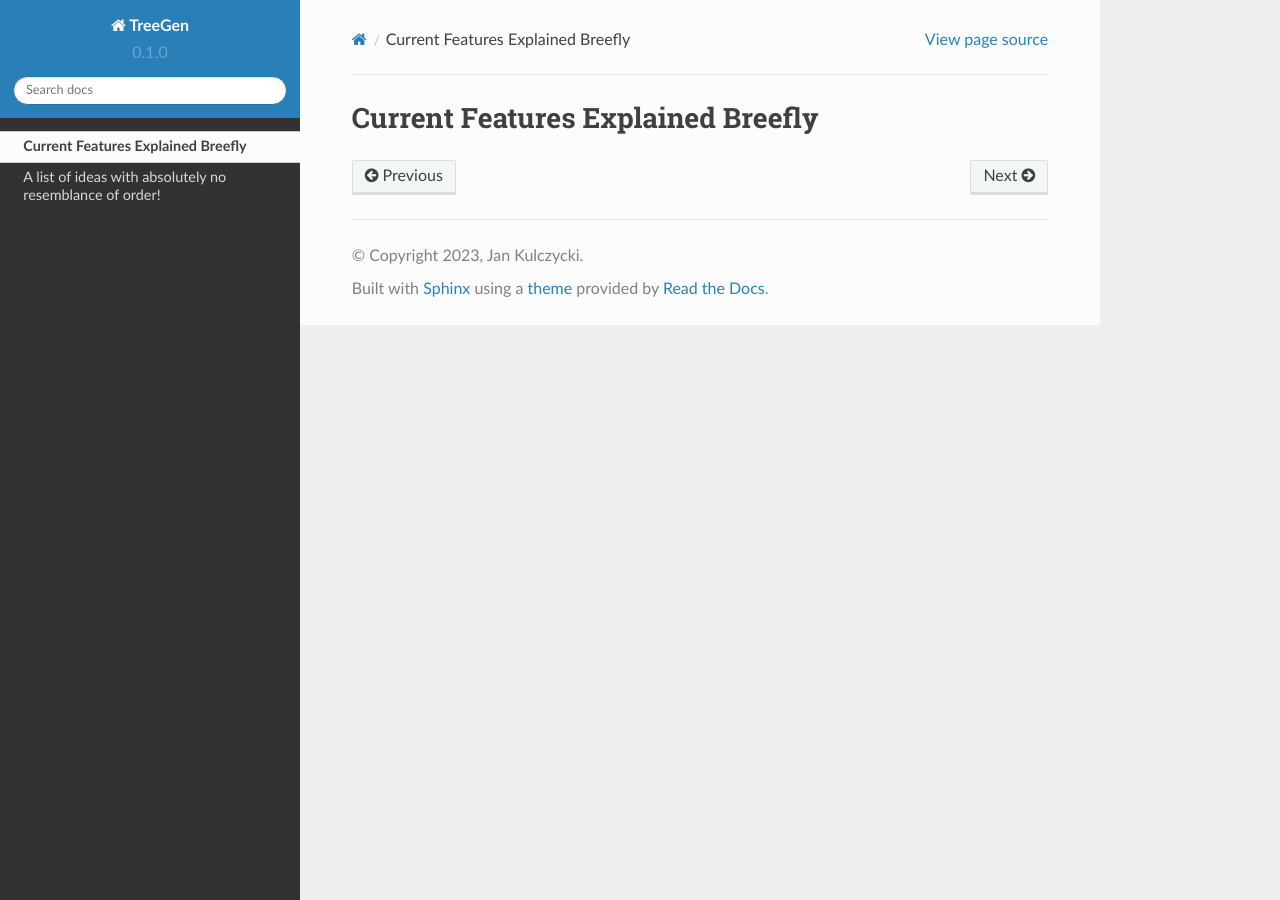
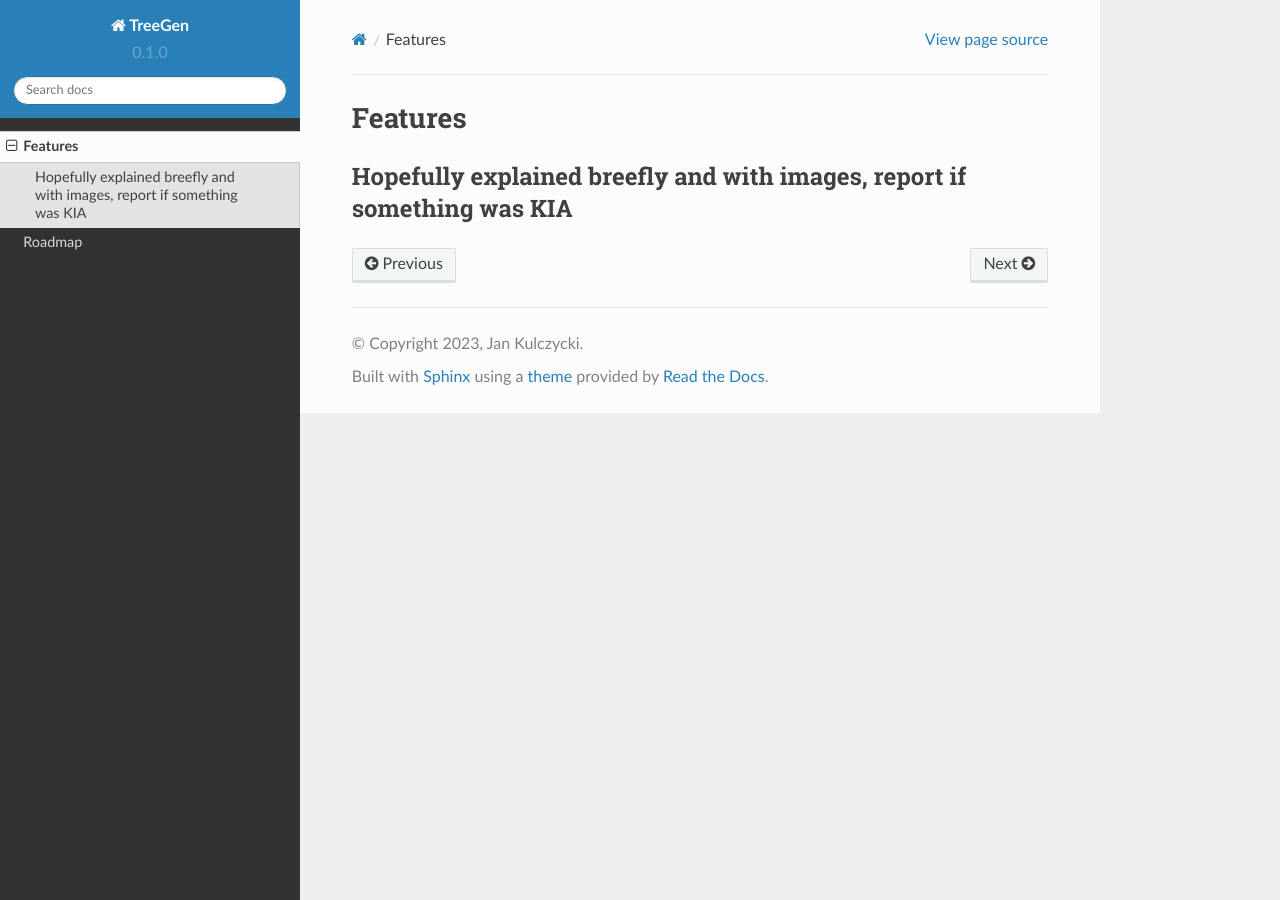
Before and after one commit to TheTrebuchet/VerTree-docs, a Sphinx documentation site: the page built from docs/source/FeaturesOverview.rst, in a window 1280 px wide. Built offline with Sphinx 7.4.7 and the Read the Docs theme 2.0.0, drawn with Linux system fonts in a browser that asks for light colours.

Commit message:
some modifications

```diff
--- a/docs/source/FeaturesOverview.rst
+++ b/docs/source/FeaturesOverview.rst
@@ -1,2 +1,4 @@
-Current Features Explained Breefly
+Features
 ==================================
+Hopefully explained breefly and with images, report if something was KIA
+-------------------------------------------
--- a/docs/source/Roadmap.rst
+++ b/docs/source/Roadmap.rst
@@ -1,5 +1,7 @@
+Roadmap
+================
 A list of ideas with absolutely no resemblance of order!
-========================================================
+--------------------------------------------------------
 I will put in some dates in a few days.
 Currently the addon needs some work in the leaf object choosing department, I am aware of this and this is the first thing I will do.
 
```
